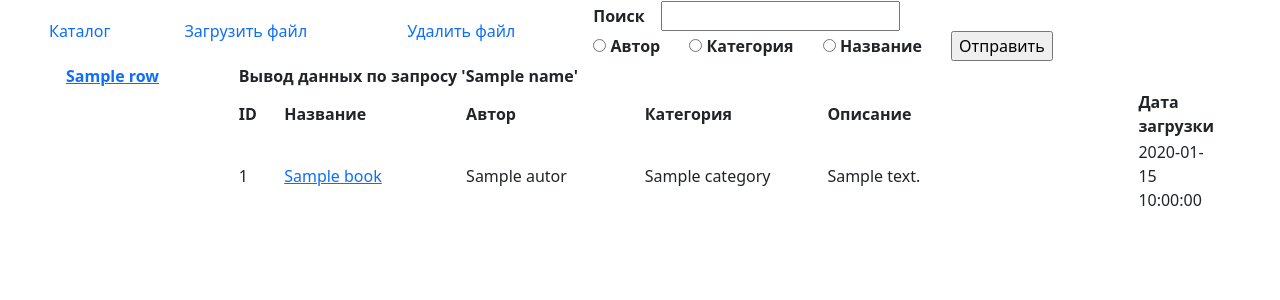
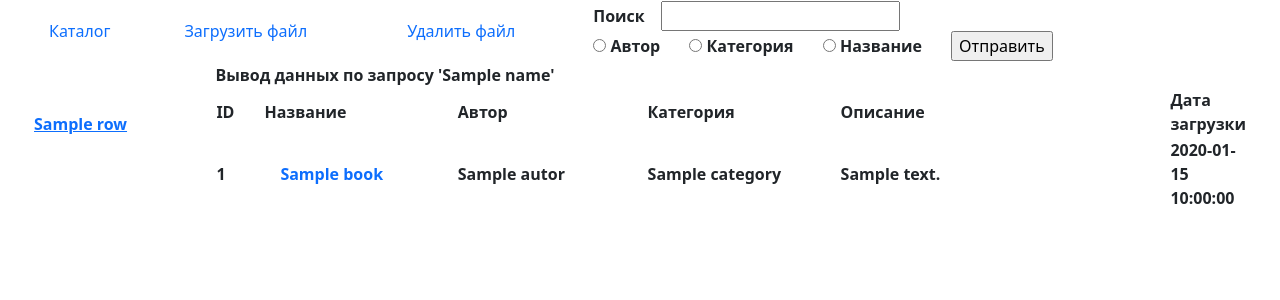
Before and after one commit to AnHumenny/library, a Python web app: template templates/index.html in a window 1280 px wide. Shown: the top 300 px of the page. Run offline with Jinja, Linux system fonts and the light colour scheme; the template is opened without the code that fills it: most values are stand-ins (such as "Sample title", 1, 10 or a date in 2020); lists and menus that the app fills with data are empty.

Commit message:
correct css

```diff
--- a/templates/index.html
+++ b/templates/index.html
@@ -2,17 +2,18 @@
 
 <body>
 
-<table class="main-table" id="main-table" align="center" width="90%" valign="top">
-    <tr><td width="15%" valign="top" align="left">
-         <table class="menu-table" align="left" width="100%" valign="top">
+<table class="main-table" id="main-table" align="center" width="95%" valign="top">
+    <tr><th width="15%" valign="top" align="left" rowspan="10"><br><br>
+        <table align="left" width="100%" valign="top">
             <tr>
-                <th>
-                    <div class="fixed">
+                <th width="15%" valign="top" align="left" rowspan="10">
                     {% for row in category %}
-                            <a class="menu-item" href="javascript:void(0);" data-name="{{ row }}" data-link="category">{{ row.capitalize() }}</a><br>
+                        <a class="pagination-link" href="javascript:void(0);" data-name="{{ row }}"
+                           data-link="category">{{ row.capitalize() }}</a><br><br>
                     {% endfor %}
+
 <script>
-                        document.querySelectorAll(".menu-item").forEach(item => {
+    document.querySelectorAll(".pagination-link").forEach(item => {
         item.addEventListener("click", (event) => {
             event.preventDefault();
 
@@ -24,19 +25,16 @@
         });
     });
 </script>
-                    </div>
                 </th>
             </tr>
         </table>
-        </td>
-        <td width="85%" >
-        <table class="menu-table" align="right" width="100%" valign="top">
-            <tr>
-                <th class="task-container table-item" colspan="5" align="right">{% if name %}
+
+        </th>
+        <th width="85%" >
+        <table class="main-table" align="right" width="100%" valign="top">
+            {% if name %}
                 Вывод данных по запросу '{{ name }}'
             {% endif %}
-                </th>
-            </tr>
             <tr>
                 <th class="title-table table-item" width="5%">ID</th>
                 <th class="title-table table-item" width="15%">Название</th>
@@ -47,30 +45,31 @@
             </tr>
             {% for book in book_all %}
             <tr class="table-string">
-                <td class="title-table table-item" width="5%">
+                <td width="5%">
                     {{ book.id }}
                 </td>
-                <td class="title-table table-item" width="20%">
-                    <a href="files/{{ book.hashed }}"> {{ book.title }} </a>
+                <td width="20%">
+                    <a class="nav-link" href="files/{{ book.hashed }}"> {{ book.title }} </a>
                 </td>
-                <td class="title-table table-item" width="20%">
+                <td width="20%">
                     {{ book.autor }}
                 </td>
-                <td class="title-table table-item" width="20%">
+                <td width="20%">
                     {{ book.category }}
                 </td>
-                <td class="title-table table-item" width="35%">
+                <td width="35%">
                     {{ book.describe }}
                 </td>
-                <td class="title-table table-item" width="35%">
+                <td width="35%">
                     {{ book.date_created }}
                 </td>
             </tr>
             {% endfor %}
             <tr>
                 <th colspan="5">
+                    <br>
                     {% if page > 1 %}
-                        <a href="?page={{ page - 1 }}{% if name %}&name={{ name }}{% endif %}{% if link %}&link={{ link }}{% endif %}"><<<</a>
+                        <a class="pagination-link"  href="?page={{ page - 1 }}{% if name %}&name={{ name }}{% endif %}{% if link %}&link={{ link }}{% endif %}"><<<</a>
                     {% endif %}
 
                     {% for i in range(1, (total_books // per_page) + (1 if total_books % per_page != 0 else 0)) %}
@@ -82,12 +81,12 @@
             {% endfor %}
 
             {% if page < (total_books // per_page) + (1 if total_books % per_page != 0 else 0) %}
-                <a href="?page={{ page + 1 }}{% if name %}&name={{ name }}{% endif %}{% if link %}&link={{ link }}{% endif %}">>>></a>
+                <a class="pagination-link" href="?page={{ page + 1 }}{% if name %}&name={{ name }}{% endif %}{% if link %}&link={{ link }}{% endif %}">>>></a>
             {% endif %}
         </th>
     </tr>
 </table>
-    </td></tr>
+    </th></tr>
 </table>
 
 </body>
```
Lines whose indentation alone changed are shown as unchanged.
